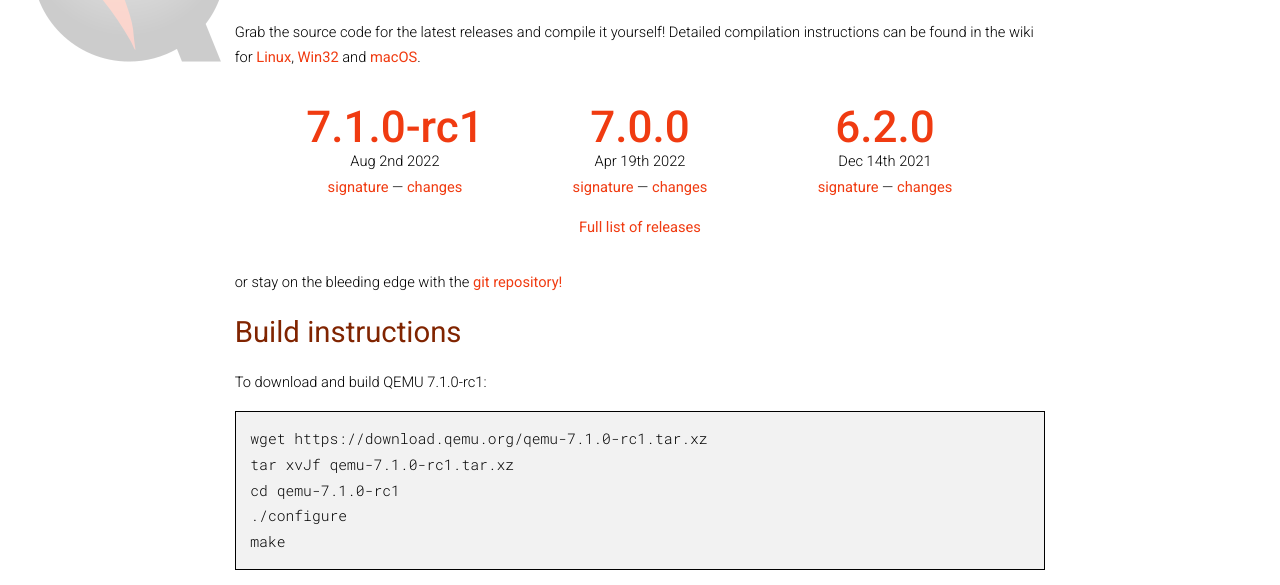
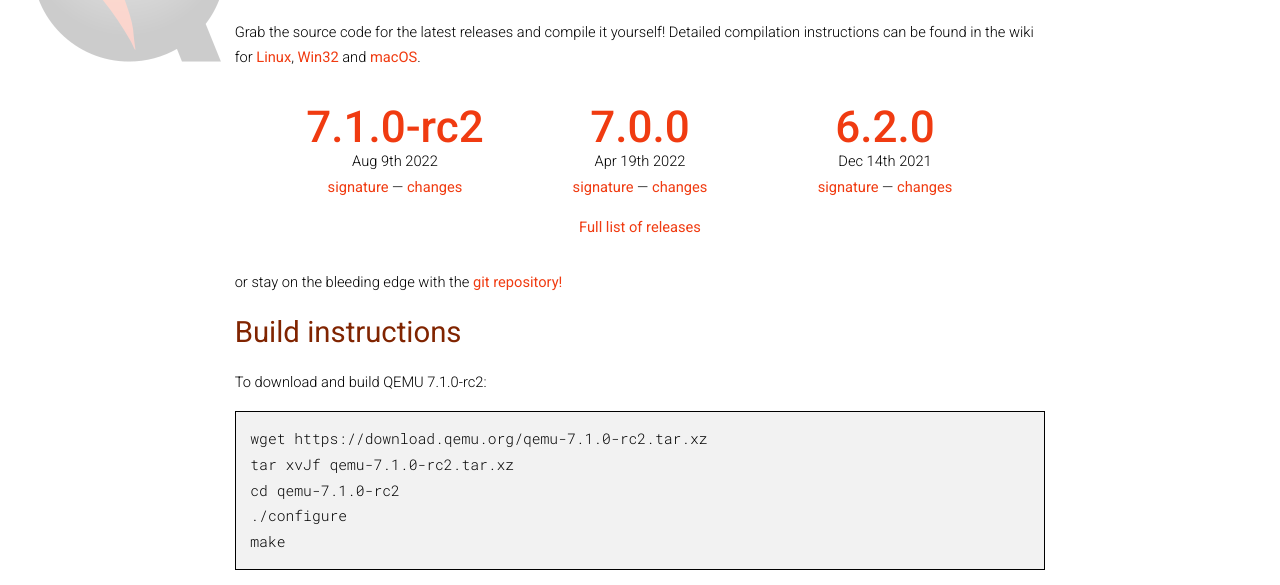
Before and after one commit to qemu/qemu-web, a Jekyll site: the page built from download.html, in a window 1280 px wide and 900 px high. Shown: the part 214-799 px from the top of the window. Built offline with Jekyll 4.4.1, drawn with Linux system fonts in a browser that asks for light colours; nearby versions of some CDN libraries.

Commit message:
add v7.1.0-rc2

```diff
--- a/_data/releases.yml
+++ b/_data/releases.yml
@@ -1,6 +1,6 @@
 - branch: "7.1"
-  patch: 0-rc1
-  date: "Aug 2nd 2022"
+  patch: 0-rc2
+  date: "Aug 9th 2022"
 - branch: "7.0"
   patch: 0
   date: "Apr 19th 2022"
```
